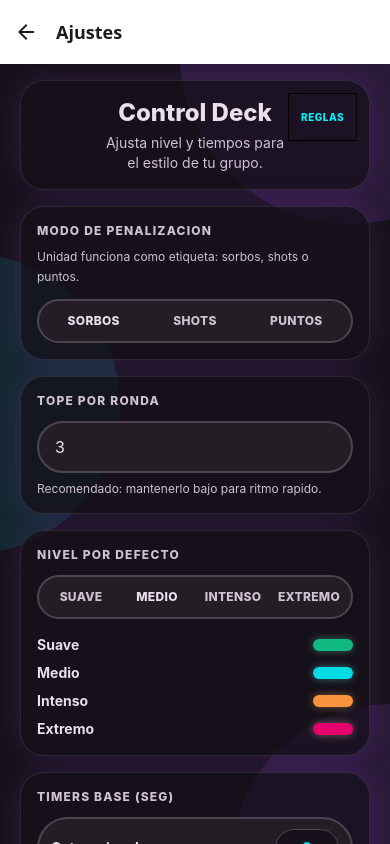
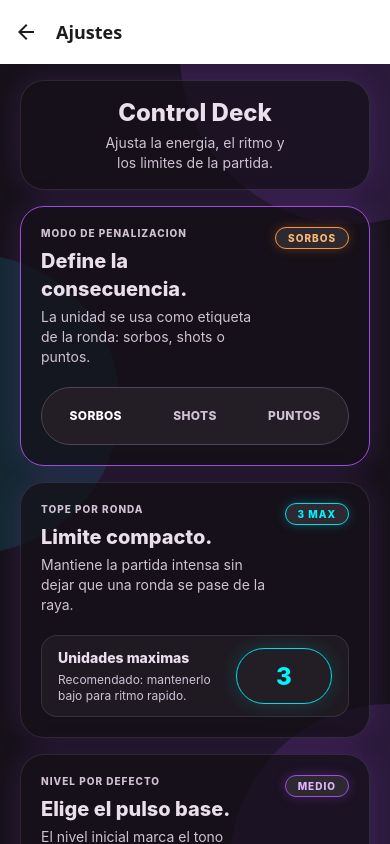
Before and after one commit to davidreyesga/party-minigames, a React Native app in the folder app/: screen /Settings in a window 390 px wide. Built offline with nearby package versions, Linux system fonts and the light colour scheme.

Commit message:
style: migrate settings screen to electric social

```diff
--- a/app/src/screens/SettingsScreen.tsx
+++ b/app/src/screens/SettingsScreen.tsx
@@ -1,4 +1,4 @@
-import { Pressable, Text, TextInput, View } from "react-native";
+import { Text, TextInput, View } from "react-native";
 
 import {
   type DareLevel,
@@ -6,54 +6,66 @@ import {
   useSettingsStore,
 } from "../store/settings.store";
 
+import Card from "../components/ui/Card";
+import GameBadge from "../components/ui/GameBadge";
+import Header from "../components/ui/Header";
 import Screen from "../components/ui/Screen";
-import Header from "../components/ui/Header";
-import Card from "../components/ui/Card";
-import { colors, levelColors, radius } from "../theme/tokens";
+import SegmentedControl from "../components/ui/SegmentedControl";
+import { colors, glow, levelColors, radius } from "../theme/tokens";
 
-function Segmented({
-  value,
-  options,
-  onChange,
+const PENALTY_OPTIONS = [
+  { key: "sorbos", label: "Sorbos", color: colors.cyan },
+  { key: "shots", label: "Shots", color: colors.pink },
+  { key: "puntos", label: "Puntos", color: colors.success },
+] as const;
+
+const LEVEL_OPTIONS = [
+  { key: "suave", label: "Suave", color: levelColors.suave.base },
+  { key: "medio", label: "Medio", color: levelColors.medio.base },
+  { key: "intenso", label: "Intenso", color: levelColors.intenso.base },
+  { key: "extremo", label: "Extremo", color: levelColors.extremo.base },
+] as const;
+
+const TIMER_ROWS = [
+  ["rapidCategory", "Categoria", "Pensar rapido bajo presion.", colors.pink],
+  ["rhymes", "Rimas", "Mantener la cadena sin repetir.", colors.cyan],
+  ["sequence", "Secuencia", "Recordar el patron de la mesa.", colors.primary],
+  ["impostorQnA", "Impostor", "Tiempo privado de pregunta.", colors.warning],
+] as const;
+
+const READY_SPOTS = [
+  ["Modo sin alcohol", "Preparado para una unidad alternativa.", colors.success],
+  ["Vibracion", "Espacio reservado para feedback tactil.", colors.cyan],
+  ["Sonidos", "Listo para senales de ronda y timer.", colors.pink],
+] as const;
+
+function SectionTitle({
+  eyebrow,
+  title,
+  subtitle,
+  badge,
+  tone = "cyan",
 }: {
-  value: string;
-  options: { key: string; label: string }[];
-  onChange: (key: string) => void;
+  eyebrow: string;
+  title: string;
+  subtitle: string;
+  badge?: string;
+  tone?: "primary" | "cyan" | "pink" | "success" | "warning" | "neutral";
 }) {
   return (
-    <View
-      className="flex-row p-1"
-      style={{
-        backgroundColor: colors.surface2,
-        borderColor: colors.border,
-        borderWidth: 2,
-        borderRadius: radius.pill,
-      }}
-    >
-      {options.map((o) => {
-        const active = o.key === value;
-        return (
-          <Pressable
-            key={o.key}
-            onPress={() => onChange(o.key)}
-            className="flex-1 items-center justify-center py-2"
-            style={({ pressed }) => ({
-              borderRadius: radius.pill,
-              backgroundColor: active ? colors.surface : "transparent",
-              borderWidth: active ? 1 : 0,
-              borderColor: active ? colors.glow : "transparent",
-              opacity: pressed ? 0.9 : 1,
-            })}
-          >
-            <Text
-              className="text-xs font-extrabold tracking-wide"
-              style={{ color: active ? colors.text : colors.textMuted }}
-            >
-              {o.label.toUpperCase()}
+    <View className="flex-row items-start justify-between gap-3">
+      <View className="flex-1">
+        <Text className="text-[10px] font-extrabold tracking-widest" style={{ color: colors.textMuted }}>
+          {eyebrow}
         </Text>
-          </Pressable>
-        );
-      })}
+        <Text className="mt-2 text-xl font-extrabold leading-7" style={{ color: colors.text }}>
+          {title}
+        </Text>
+        <Text className="mt-1 text-sm leading-5" style={{ color: colors.textMuted }}>
+          {subtitle}
+        </Text>
+      </View>
+      {badge ? <GameBadge label={badge} tone={tone} selected /> : null}
     </View>
   );
 }
@@ -61,25 +73,160 @@ function Segmented({
 function LevelRow({
   label,
   color,
+  active = false,
 }: {
   label: string;
   color: { base: string; glow: string };
+  active?: boolean;
 }) {
   return (
-    <View className="flex-row items-center justify-between">
-      <Text className="text-sm font-bold" style={{ color: colors.text }}>
+    <View
+      className="flex-row items-center justify-between px-3 py-3"
+      style={{
+        backgroundColor: active ? colors.surfaceHigh : colors.surfaceLow,
+        borderColor: active ? color.base : colors.innerBorder,
+        borderRadius: radius.default,
+        borderWidth: 1,
+      }}
+    >
+      <View className="flex-row items-center gap-3">
+        <View
+          className="h-3 w-3"
+          style={{
+            backgroundColor: color.base,
+            borderRadius: radius.pill,
+            shadowColor: color.glow,
+            shadowOpacity: active ? 0.55 : 0.25,
+            shadowRadius: active ? 10 : 5,
+            shadowOffset: { width: 0, height: 0 },
+            elevation: active ? 6 : 2,
+          }}
+        />
+        <Text className="text-sm font-extrabold" style={{ color: colors.text }}>
           {label}
         </Text>
+      </View>
       <View
-        className="h-3 w-10 rounded-full"
+        className="h-2 w-16 overflow-hidden"
+        style={{
+          backgroundColor: colors.surfaceContainer,
+          borderRadius: radius.pill,
+        }}
+      >
+        <View
+          className="h-full"
           style={{
             backgroundColor: color.base,
-          shadowColor: color.glow,
-          shadowOpacity: 0.4,
-          shadowRadius: 8,
-          elevation: 6,
+            borderRadius: radius.pill,
+            width: active ? "100%" : "42%",
           }}
         />
+      </View>
+    </View>
+  );
+}
+
+function TimerRow({
+  label,
+  description,
+  value,
+  accent,
+  onChangeText,
+}: {
+  label: string;
+  description: string;
+  value: number;
+  accent: string;
+  onChangeText: (text: string) => void;
+}) {
+  return (
+    <View
+      className="flex-row items-center justify-between gap-3 px-3 py-3"
+      style={{
+        backgroundColor: colors.surfaceLow,
+        borderColor: colors.innerBorder,
+        borderRadius: radius.default,
+        borderWidth: 1,
+      }}
+    >
+      <View className="flex-1">
+        <View className="flex-row items-center gap-2">
+          <View className="h-2.5 w-2.5" style={{ backgroundColor: accent, borderRadius: radius.pill }} />
+          <Text className="text-sm font-extrabold" style={{ color: colors.text }}>
+            {label}
+          </Text>
+        </View>
+        <Text className="mt-1 text-xs leading-4" style={{ color: colors.textMuted }}>
+          {description}
+        </Text>
+      </View>
+
+      <TextInput
+        accessibilityLabel={`Timer ${label}`}
+        keyboardType="number-pad"
+        maxLength={3}
+        onChangeText={onChangeText}
+        selectTextOnFocus
+        value={String(value)}
+        className="h-12 w-20 px-3 text-center text-lg font-extrabold"
+        style={{
+          backgroundColor: colors.surfaceContainer,
+          borderColor: accent,
+          borderRadius: radius.pill,
+          borderWidth: 1,
+          color: accent,
+          shadowColor: accent,
+          shadowOpacity: 0.18,
+          shadowRadius: 10,
+          shadowOffset: { width: 0, height: 0 },
+          elevation: 3,
+        }}
+      />
+    </View>
+  );
+}
+
+function FutureSettingRow({
+  label,
+  description,
+  accent,
+}: {
+  label: string;
+  description: string;
+  accent: string;
+}) {
+  return (
+    <View
+      className="flex-row items-center justify-between gap-3 px-3 py-3"
+      style={{
+        backgroundColor: colors.surfaceLow,
+        borderColor: colors.innerBorder,
+        borderRadius: radius.default,
+        borderWidth: 1,
+        opacity: 0.88,
+      }}
+    >
+      <View className="flex-1">
+        <Text className="text-sm font-extrabold" style={{ color: colors.text }}>
+          {label}
+        </Text>
+        <Text className="mt-1 text-xs leading-4" style={{ color: colors.textMuted }}>
+          {description}
+        </Text>
+      </View>
+
+      <View
+        className="h-8 min-w-[92px] items-center justify-center border px-3"
+        style={{
+          backgroundColor: colors.surfaceContainer,
+          borderColor: accent,
+          borderRadius: radius.pill,
+        }}
+      >
+        <Text className="text-[10px] font-extrabold tracking-widest" style={{ color: accent }}>
+          PROXIMO
+        </Text>
+      </View>
     </View>
   );
 }
@@ -99,136 +246,163 @@ export default function SettingsScreen() {
     <Screen scroll>
       <Header
         title="Control Deck"
-        subtitle="Ajusta nivel y tiempos para el estilo de tu grupo."
-        onRulesPress={() => {}}
+        subtitle="Ajusta la energia, el ritmo y los limites de la partida."
       />
 
-      <Card className="p-4">
-        <Text className="text-xs font-extrabold tracking-widest" style={{ color: colors.textMuted }}>
-          MODO DE PENALIZACION
-        </Text>
-        <Text className="mt-2 text-xs leading-5" style={{ color: colors.textMuted }}>
-          Unidad funciona como etiqueta: sorbos, shots o puntos.
-        </Text>
+      <View className="gap-4 pb-3">
+        <Card className="p-5" glow>
+          <SectionTitle
+            badge={penaltyMode}
+            eyebrow="MODO DE PENALIZACION"
+            subtitle="La unidad se usa como etiqueta de la ronda: sorbos, shots o puntos."
+            title="Define la consecuencia."
+            tone="warning"
+          />
 
-        <View className="mt-3">
-          <Segmented
+          <View className="mt-5">
+            <SegmentedControl
+              onChange={setPenaltyMode}
+              options={PENALTY_OPTIONS}
               value={penaltyMode}
-            options={[
-              { key: "sorbos", label: "Sorbos" },
-              { key: "shots", label: "Shots" },
-              { key: "puntos", label: "Puntos" },
-            ]}
-            onChange={(k) => setPenaltyMode(k as PenaltyMode)}
             />
           </View>
         </Card>
 
-      <View className="mt-4">
-        <Card className="p-4">
-          <Text className="text-xs font-extrabold tracking-widest" style={{ color: colors.textMuted }}>
-            TOPE POR RONDA
+        <Card className="p-5">
+          <SectionTitle
+            badge={`${roundCap} max`}
+            eyebrow="TOPE POR RONDA"
+            subtitle="Mantiene la partida intensa sin dejar que una ronda se pase de la raya."
+            title="Limite compacto."
+            tone="cyan"
+          />
+
+          <View
+            className="mt-5 flex-row items-center gap-3 px-4 py-3"
+            style={{
+              backgroundColor: colors.surfaceLow,
+              borderColor: colors.innerBorder,
+              borderRadius: radius.default,
+              borderWidth: 1,
+            }}
+          >
+            <View className="flex-1">
+              <Text className="text-sm font-extrabold" style={{ color: colors.text }}>
+                Unidades maximas
               </Text>
+              <Text className="mt-1 text-xs leading-4" style={{ color: colors.textMuted }}>
+                Recomendado: mantenerlo bajo para ritmo rapido.
+              </Text>
+            </View>
             <TextInput
+              accessibilityLabel="Tope por ronda"
+              keyboardType="number-pad"
+              maxLength={2}
+              onChangeText={(text) => {
+                const nextValue = Number(text.replace(/[^\d]/g, ""));
+                setRoundCap(Number.isFinite(nextValue) ? nextValue : 0);
+              }}
+              placeholder="3"
+              placeholderTextColor={colors.outline}
+              selectTextOnFocus
               value={String(roundCap)}
-            onChangeText={(t) => {
-              const n = Number(t.replace(/[^\d]/g, ""));
-              setRoundCap(Number.isFinite(n) ? n : 0);
-            }}
-            keyboardType="number-pad"
-            placeholder="3"
-            placeholderTextColor={colors.textMuted}
-            className="mt-3 px-4 py-3 text-base"
+              className="h-14 w-24 px-4 text-center text-2xl font-extrabold"
               style={{
-              backgroundColor: colors.surface2,
-              borderColor: colors.border,
-              borderWidth: 2,
+                backgroundColor: colors.surfaceContainer,
+                borderColor: colors.cyanDim,
                 borderRadius: radius.pill,
-              color: colors.text,
+                borderWidth: 1,
+                color: colors.cyan,
+                shadowColor: glow.cyan.color,
+                shadowOpacity: 0.18,
+                shadowRadius: glow.cyan.radius,
+                shadowOffset: { width: 0, height: 0 },
+                elevation: 4,
               }}
             />
-          <Text className="mt-2 text-xs" style={{ color: colors.textMuted }}>
-            Recomendado: mantenerlo bajo para ritmo rapido.
-          </Text>
+          </View>
         </Card>
-      </View>
 
-      <View className="mt-4">
-        <Card className="p-4">
-          <Text className="text-xs font-extrabold tracking-widest" style={{ color: colors.textMuted }}>
-            NIVEL POR DEFECTO
-          </Text>
+        <Card className="p-5">
+          <SectionTitle
+            badge={defaultLevel}
+            eyebrow="NIVEL POR DEFECTO"
+            subtitle="El nivel inicial marca el tono cuando un juego permite intensidad."
+            title="Elige el pulso base."
+            tone="primary"
+          />
 
-          <View className="mt-3">
-            <Segmented
+          <View className="mt-5">
+            <SegmentedControl
+              onChange={setDefaultLevel}
+              options={LEVEL_OPTIONS}
               value={defaultLevel}
-              options={[
-                { key: "suave", label: "Suave" },
-                { key: "medio", label: "Medio" },
-                { key: "intenso", label: "Intenso" },
-                { key: "extremo", label: "Extremo" },
-              ]}
-              onChange={(k) => setDefaultLevel(k as DareLevel)}
             />
           </View>
 
           <View className="mt-4 gap-2">
-            <LevelRow label="Suave" color={levelColors.suave} />
-            <LevelRow label="Medio" color={levelColors.medio} />
-            <LevelRow label="Intenso" color={levelColors.intenso} />
-            <LevelRow label="Extremo" color={levelColors.extremo} />
+            <LevelRow active={defaultLevel === "suave"} label="Suave" color={levelColors.suave} />
+            <LevelRow active={defaultLevel === "medio"} label="Medio" color={levelColors.medio} />
+            <LevelRow active={defaultLevel === "intenso"} label="Intenso" color={levelColors.intenso} />
+            <LevelRow active={defaultLevel === "extremo"} label="Extremo" color={levelColors.extremo} />
           </View>
         </Card>
+
+        <Card className="p-5">
+          <SectionTitle
+            badge="segundos"
+            eyebrow="TIMERS BASE"
+            subtitle="Valores iniciales para juegos de velocidad, memoria y roles ocultos."
+            title="Controla el ritmo."
+            tone="pink"
+          />
+
+          <View className="mt-5 gap-3">
+            {TIMER_ROWS.map(([key, label, description, accent]) => (
+              <TimerRow
+                accent={accent}
+                description={description}
+                key={key}
+                label={label}
+                onChangeText={(text) => setTimer(key, Number(text.replace(/[^\d]/g, "")))}
+                value={timers[key]}
+              />
+            ))}
           </View>
+        </Card>
 
-      <View className="mt-4">
-        <Card className="p-4">
-          <Text className="text-xs font-extrabold tracking-widest" style={{ color: colors.textMuted }}>
-            TIMERS BASE (SEG)
+        <Card className="p-5">
+          <SectionTitle
+            eyebrow="PROXIMA CAPA"
+            subtitle="Espacios reservados para preferencias que necesitan store propio."
+            title="Listo para crecer."
+            tone="success"
+          />
+
+          <View className="mt-5 gap-3">
+            {READY_SPOTS.map(([label, description, accent]) => (
+              <FutureSettingRow
+                accent={accent}
+                description={description}
+                key={label}
+                label={label}
+              />
+            ))}
+          </View>
+        </Card>
+
+        <Card className="p-5">
+          <View className="flex-row items-center justify-between gap-3">
+            <View className="flex-1">
+              <Text className="text-base font-extrabold" style={{ color: colors.text }}>
+                Uso responsable
               </Text>
-
-          {(
-            [
-              ["rapidCategory", "Categoria relampago"],
-              ["rhymes", "Rimas"],
-              ["sequence", "Secuencia"],
-              ["impostorQnA", "Impostor pregunta"],
-            ] as const
-          ).map(([key, label]) => (
-            <View
-              key={key}
-              className="mt-3 flex-row items-center justify-between"
-              style={{
-                backgroundColor: colors.surface2,
-                borderColor: colors.border,
-                borderWidth: 2,
-                borderRadius: radius.lg,
-                paddingHorizontal: 12,
-                paddingVertical: 10,
-              }}
-            >
-              <Text className="text-sm font-bold" style={{ color: colors.text }}>
-                {label}
+              <Text className="mt-2 text-sm leading-5" style={{ color: colors.textMuted }}>
+                +18. Consentimiento primero. Pueden jugar con puntos o retos sin alcohol cuando el grupo lo prefiera.
               </Text>
-              <TextInput
-                value={String(timers[key])}
-                onChangeText={(t) => setTimer(key, Number(t.replace(/[^\d]/g, "")))}
-                keyboardType="number-pad"
-                className="w-16 px-3 py-2 text-center text-sm font-extrabold"
-                style={{
-                  backgroundColor: colors.surface,
-                  borderColor: colors.border,
-                  borderWidth: 1,
-                  borderRadius: radius.pill,
-                  color: colors.glow,
-                }}
-              />
             </View>
-          ))}
-
-          <Text className="mt-3 text-xs" style={{ color: colors.textMuted }}>
-            Haptics y audio se pueden sumar como toggle en la siguiente iteracion.
-          </Text>
+            <GameBadge label="cuidado" tone="success" selected />
+          </View>
         </Card>
       </View>
     </Screen>
```
Lines whose indentation alone changed are shown as unchanged.
